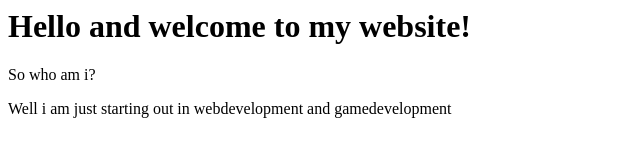
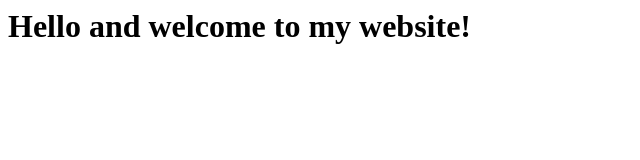
Before and after one commit to maxemiliang/maxemiliang.github.io, a plain HTML site: page index.html in a window 1280 px wide. Shown: the whole page, without its empty margins (0-640 px from the left). Drawn offline with Linux system fonts and the light colour scheme.

Commit message:
Just removed some things

```diff
--- a/index.html
+++ b/index.html
@@ -6,9 +6,6 @@
 
 <body>
 	<h1>Hello and welcome to my website!</h1>
-	<p>So who am i?</p>
-	<p>Well i am just starting out in webdevelopment and gamedevelopment</p>
-
 </body>
 
 </html>
```
